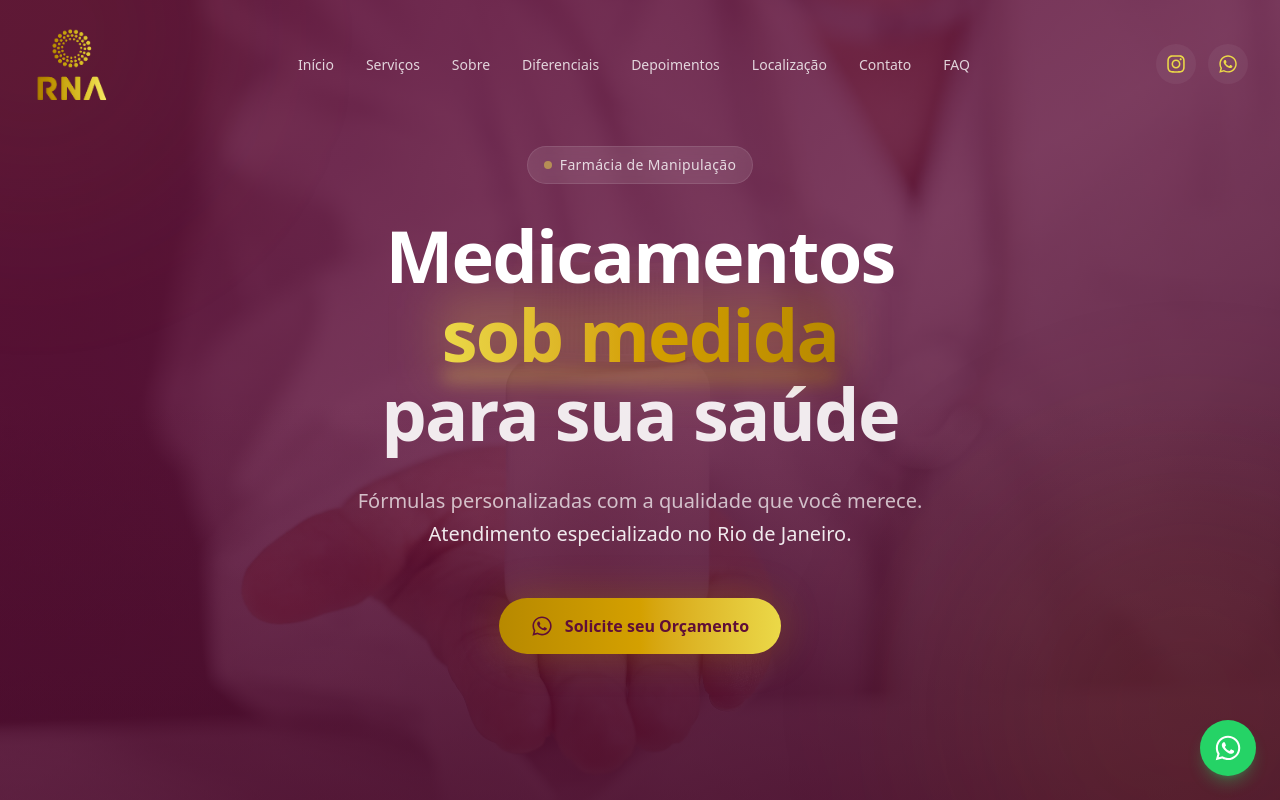
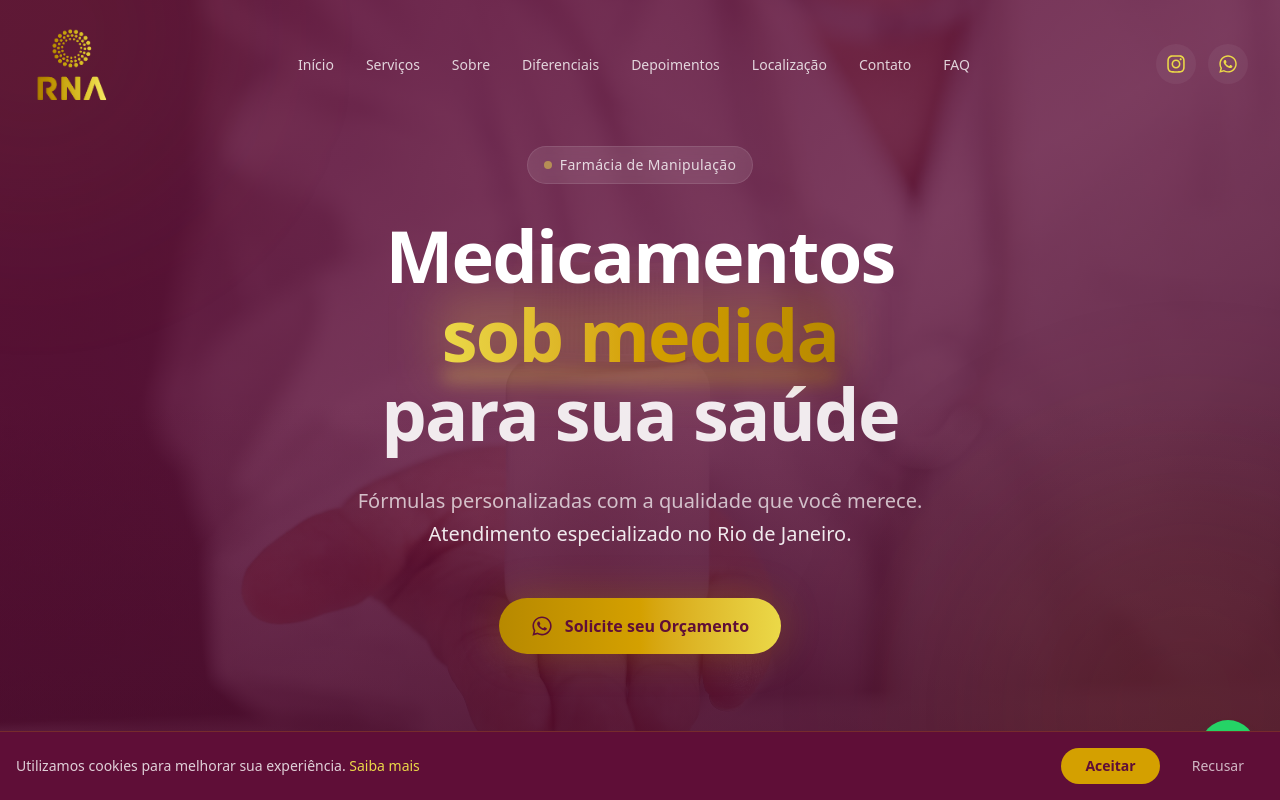
Before and after one commit to leonardofrizzi/rnamanipulacao-website, a Next.js app: page / in a window 1280 px wide. Shown: the top 800 px of the page. Built offline with nearby package versions, Linux system fonts and the light colour scheme; a web font is replaced by a local one.

Commit message:
feat: add cookie component

```diff
--- a/src/app/page.tsx
+++ b/src/app/page.tsx
@@ -1,6 +1,6 @@
 import { Navbar, Footer } from '@/components/layout'
 import { Hero, Services, About, Differentials, Testimonials, Location, Instagram, FAQ } from '@/components/sections'
-import { WhatsAppButton } from '@/components/ui'
+import { WhatsAppButton, CookieConsent } from '@/components/ui'
 
 export default function Home() {
   return (
@@ -18,6 +18,7 @@ export default function Home() {
       </main>
       <Footer />
       <WhatsAppButton />
+      <CookieConsent />
     </>
   )
 }
--- /dev/null
+++ b/src/components/ui/CookieConsent.tsx
@@ -0,0 +1,56 @@
+'use client'
+
+import { useState, useEffect } from 'react'
+import Link from 'next/link'
+
+export function CookieConsent() {
+  const [mounted, setMounted] = useState(false)
+  const [show, setShow] = useState(false)
+
+  useEffect(() => {
+    setMounted(true)
+    const consent = localStorage.getItem('cookie-consent')
+    if (!consent) {
+      setShow(true)
+    }
+  }, [])
+
+  const handleAccept = () => {
+    localStorage.setItem('cookie-consent', 'accepted')
+    setShow(false)
+  }
+
+  const handleDecline = () => {
+    localStorage.setItem('cookie-consent', 'declined')
+    setShow(false)
+  }
+
+  if (!mounted || !show) return null
+
+  return (
+    <div className="fixed bottom-0 left-0 right-0 z-50 p-4 bg-wine border-t border-gold/20">
+      <div className="container mx-auto flex flex-col sm:flex-row items-center justify-between gap-4">
+        <p className="text-white/80 text-sm text-center sm:text-left">
+          Utilizamos cookies para melhorar sua experiência.{' '}
+          <Link href="/politica-de-privacidade" className="text-gold-light hover:underline">
+            Saiba mais
+          </Link>
+        </p>
+        <div className="flex gap-3">
+          <button
+            onClick={handleAccept}
+            className="px-6 py-2 bg-gold text-wine font-semibold text-sm rounded-full hover:bg-gold-light transition-colors whitespace-nowrap"
+          >
+            Aceitar
+          </button>
+          <button
+            onClick={handleDecline}
+            className="px-5 py-2 text-white/70 hover:text-white text-sm transition-colors whitespace-nowrap"
+          >
+            Recusar
+          </button>
+        </div>
+      </div>
+    </div>
+  )
+}
--- a/src/components/ui/index.ts
+++ b/src/components/ui/index.ts
@@ -1,2 +1,3 @@
 export { SectionDivider } from './SectionDivider'
 export { WhatsAppButton } from './WhatsAppButton'
+export { CookieConsent } from './CookieConsent'
```
